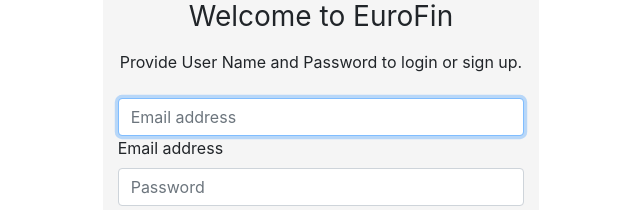
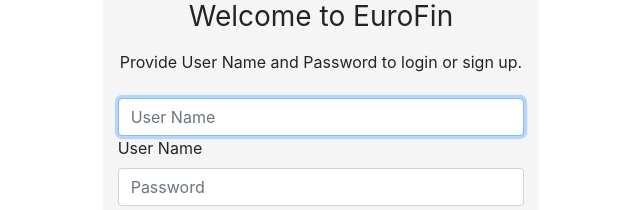
Before and after one commit to mayank0809/EuroFinProjectAngularApp, an Angular app in the folder EuroFinAngularApp/: page /login in a window 1280 px wide. Shown: the top 210 px of the page, without its empty margins (319-959 px from the left). Built offline with nearby package versions, Linux system fonts and the light colour scheme.

Commit message:
User Name

```diff
--- a/EuroFinAngularApp/src/app/login/login.component.html
+++ b/EuroFinAngularApp/src/app/login/login.component.html
@@ -14,7 +14,7 @@
         </div>
 
         <div class="form-label-group">
-          <input type="email" id="inputEmail" class="form-control" placeholder="Email address"
+          <input type="email" id="inputEmail" class="form-control" placeholder="User Name"
             formControlName="UserName" autofocus="" [ngClass]="{'is-invalid': (
                           loginForm.get('UserName').dirty) &&
                           !loginForm.get('UserName').valid }" />
@@ -23,7 +23,7 @@
               Please enter your User Name.
             </span>
           </span>
-        <label for="inputEmail">Email address</label>
+        <label for="inputEmail">User Name</label>
     </div>
 
     <div class="form-label-group">
```
